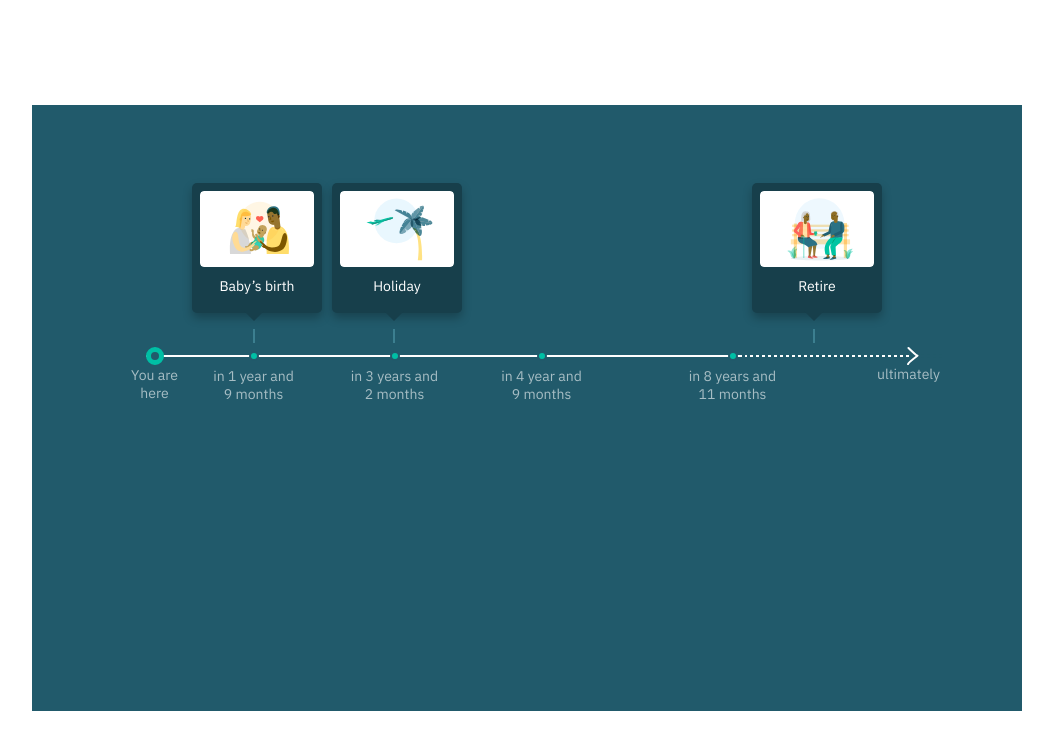
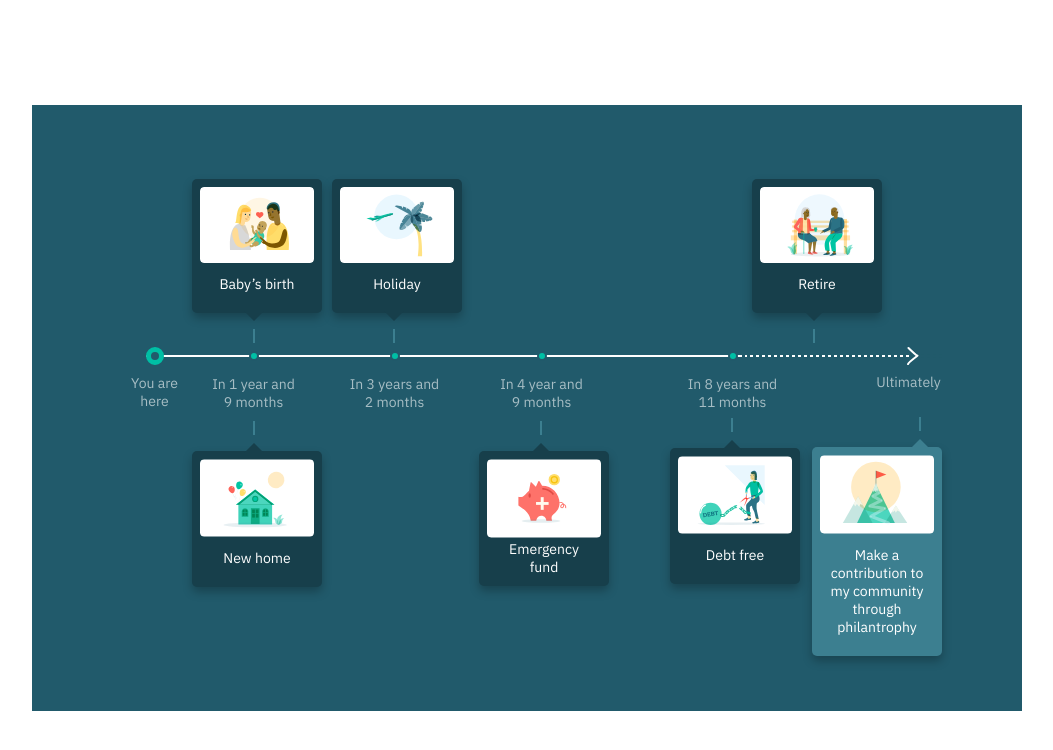
Before and after one commit to kgaogelothorn/frontend-tech-assignment, a React (Create React App) app: page / in a window 1280 px wide. Shown: the top 750 px of the page, without its empty margins (121-1174 px from the left). Built offline with nearby package versions, Linux system fonts and the light colour scheme.

Commit message:
feat: implemented bottom cards

```diff
--- a/src/App.tsx
+++ b/src/App.tsx
@@ -1,29 +1,49 @@
 import family from './family.svg';
 import holiday from './going-holiday.svg';
 import retire from './retire.svg';
+import home from './home.svg';
+import fund from './em-fund.svg';
+import debt from './debt.svg';
+import vision from './vision.svg';
 
 const App = () => (
   <main>
     <ul className="timeline">
       <li className="timeline-item"><p>You are <br /> here</p></li>
-      <li className="timeline-item" style={{right: "56px"}}><p>in 1 year and 9 months</p></li>
-      <li className="timeline-item" style={{right: "66px"}}><p>in 3 years and 2 months</p></li>
-      <li className="timeline-item" style={{right: "70px"}}><p>in 4 year and 9 months</p></li>
-      <li className="timeline-item" style={{right: "30px"}}><p>in 8 years and 11 months</p></li>
-      <li className="timeline-item"><p>ultimately</p></li>
+      <li className="timeline-item" style={{right: "56px"}}><p>In 1 year and 9 months</p></li>
+      <li className="timeline-item" style={{right: "66px"}}><p>In 3 years and 2 months</p></li>
+      <li className="timeline-item" style={{right: "70px"}}><p>In 4 year and 9 months</p></li>
+      <li className="timeline-item" style={{right: "30px"}}><p>In 8 years and 11 months</p></li>
+      <li className="timeline-item"><p>Ultimately</p></li>
     </ul>
 
-    <div className="card card-one" style={{left: "160px", top: "60px"}}>
+    <div className="card card-one" style={{left: "160px", top: "56px"}}>
       <img src={family} alt="Baby's birth" />
       <div className="label">Baby’s birth</div>
     </div>
-    <div className="card card-one" style={{left: "300px", bottom: "70px"}}>
+    <div className="card card-one" style={{left: "300px", bottom: "78px"}}>
       <img src={holiday} alt="Holiday" />
       <div className="label">Holiday</div>
     </div>
-    <div className="card card-one" style={{left: "720px", bottom: "200px"}}>
+    <div className="card card-one" style={{left: "720px", bottom: "212px"}}>
       <img src={retire} alt="Retire" />
       <div className="label">Retire</div>
+    </div>
+    <div className="card card-two" style={{left: "160px", bottom: "74px"}}>
+      <img src={home} alt="New home" />
+      <div className="label">New home</div>
+    </div>
+    <div className="card card-two" style={{left: "447px", bottom: "210px"}}>
+      <img src={fund} alt="Emergency fund" />
+      <div className="label py-1">Emergency fund</div>
+    </div>
+    <div className="card card-two" style={{left: "638px", bottom: "348px"}}>
+      <img src={debt} alt="Debt free" />
+      <div className="label">Debt free</div>
+    </div>
+    <div className="card card-three" style={{left: "780px", bottom: "485px"}}>
+      <img src={vision} alt="Vision" />
+      <div className="label">Make a contribution to my community through philantrophy</div>
     </div>
   </main>
 );
--- a/src/index.css
+++ b/src/index.css
@@ -27,7 +27,6 @@ main {
   width: 100%;
   height: 606px;
   background-color: #215A6B;
-  /* padding: 70px 80px; */
 }
 
 .timeline {
@@ -111,6 +110,7 @@ main {
   text-align: center;
   min-width: 90px;
   width: 100%;
+  padding-top: 8px;
 }
 
 .card {
@@ -152,5 +152,46 @@ main {
 }
 
 .label {
-  padding: 10px 0;
+  padding: 12px 7px;
 }
+
+.card-two::before,
+.card-three::before {
+  content: '';
+  position: absolute;
+  top: -18px;
+  left: 40%;
+  border-width: 10px;
+  border-style: solid;
+  border-color: transparent transparent #173F4B transparent;
+}
+
+.card-two::after,
+.card-three::after {
+  content: '';
+  position: absolute;
+  top: -30px;
+  left: 48%;
+  transform: translateX(-50%);
+  width: 2px;
+  height: 14px;
+  background-color: #3C7F90;
+}
+
+.card-three::before {
+  left: 75%;
+  border-color: transparent transparent #3C7F90 transparent;
+}
+
+.card-three::after {
+  left: 83%;
+}
+
+.card-three {
+  background-color: #3C7F90;
+}
+
+.py-1 {
+  padding-top: 2px !important;
+  padding-bottom: 2px !important;
+}
```
